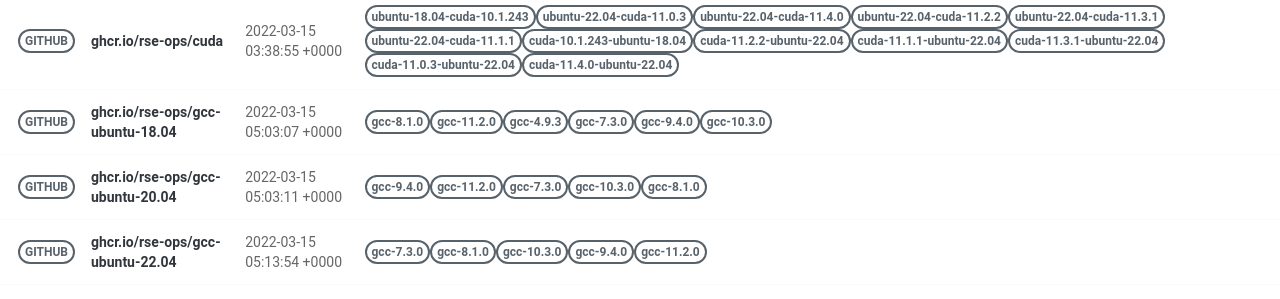
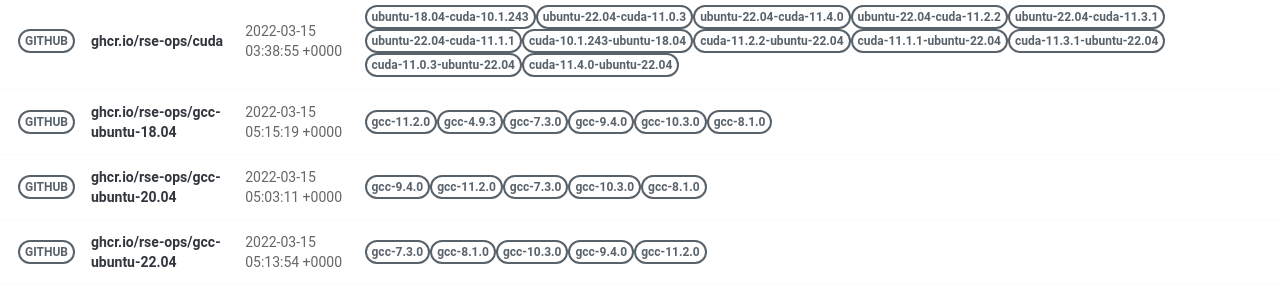
Before and after one commit to rse-ops/docker-images, a Jekyll site: the page built from pages/index.md, in a window 1280 px wide. Shown: the part 502-801 px from the top of the page. Built offline with Jekyll 4.4.1, drawn with Linux system fonts in a browser that asks for light colours; nearby versions of some CDN libraries.

Commit message:
Automated push to update library 2022-03-15

```diff
--- a/_library/ghcr.io-rse-ops-gcc-ubuntu-18.04.md
+++ b/_library/ghcr.io-rse-ops-gcc-ubuntu-18.04.md
@@ -1,14 +1,11 @@
 ---
 layout: container
 name: ghcr.io/rse-ops/gcc-ubuntu-18.04
-updated_at: 2022-03-15 05:03:07.502790
+updated_at: 2022-03-15 05:15:19.484783
 
 
 container_url: https://github.com/orgs/rse-ops/packages/container/package/gcc-ubuntu-18.04
 versions:
- - tag: gcc-8.1.0
-   dockerfile: https://github.com/rse-ops/docker-images/blob/main/ubuntu/gcc/Dockerfile
-   manifest: https://crane.ggcr.dev/manifest/ghcr.io/rse-ops/gcc-ubuntu-18.04:gcc-8.1.0
  - tag: gcc-11.2.0
    dockerfile: https://github.com/rse-ops/docker-images/blob/main/ubuntu/gcc/Dockerfile
    manifest: https://crane.ggcr.dev/manifest/ghcr.io/rse-ops/gcc-ubuntu-18.04:gcc-11.2.0
```
Also changed, not shown: other parts of _library/ghcr.io-rse-ops-gcc-ubuntu-18.04.md (+3 -0 lines).
